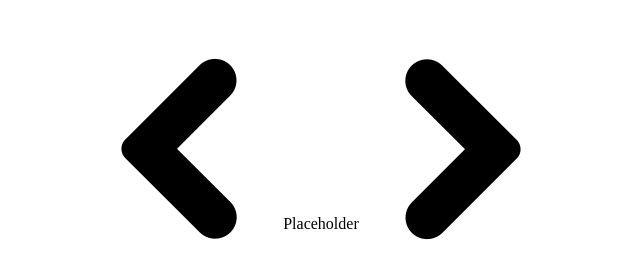
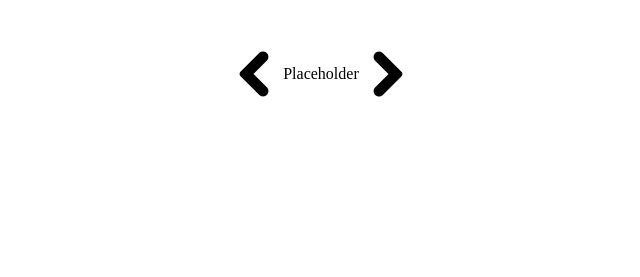
Before and after one commit to Treefire33/elementle, a plain HTML site: page index.html in a window 1280 px wide. Shown: the part 69-346 px from the top of the page, without its empty margins (319-959 px from the left). Drawn offline with nearby package versions, Linux system fonts and the light colour scheme.

Commit message:
Update index.html

```diff
--- a/index.html
+++ b/index.html
@@ -15,7 +15,7 @@
         </header>
         <div id="body">
             <!--<button width="200px" height="200px" id="lbttn">Go left</button>-->
-            <img src="img/74837-200.png" width="200px" height="200px" id="lbttn"/>
+            <img src="img/74837-200.png" width="50px" height="50px" id="lbttn"/>
             <div id="periods">
                 <div id="p1" class="row">
                     <p>Placeholder</p>
@@ -45,7 +45,7 @@
                     <p>Placeholder7</p>
                 </div>
             </div>
-            <img src="img/74837-200 (1).png" width="200px" height="200px" id="rbttn"/>
+            <img src="img/74837-200 (1).png" width="50px" height="50px" id="rbttn"/>
             <!--<button width="200px" height="200px" id="rbttn">Go Right</button>-->
         </div>
         <script src="js/main.js"></script>
```
